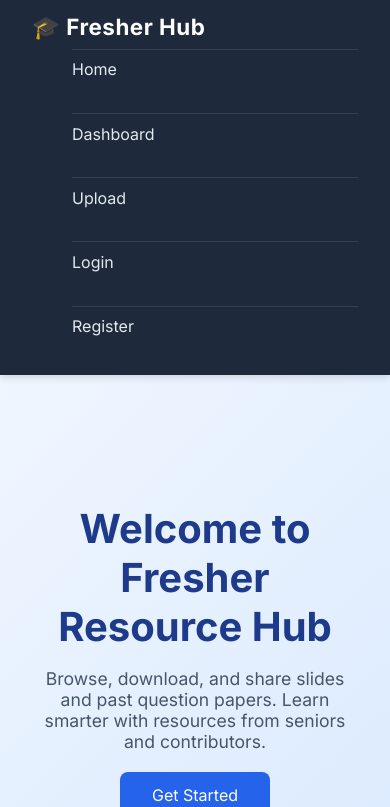
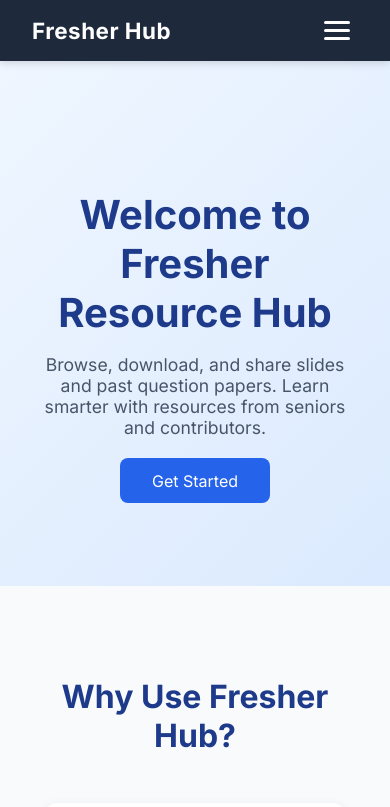
Before and after one commit to kehindeoloruntayo/Fresher-resource-Hub, a React (Vite) app: page / in a window 390 px wide. Shown: the top 807 px of the page. Built offline with nearby package versions, Linux system fonts and the light colour scheme.

Commit message:
hambuger

```diff
--- a/src/components/Nav.css
+++ b/src/components/Nav.css
@@ -11,7 +11,7 @@
   box-shadow: 0 2px 8px rgba(0, 0, 0, 0.15);
 }
 
-/* Logo Section */
+/* Logo */
 .nav-logo a {
   font-size: 1.4rem;
   font-weight: 700;
@@ -22,21 +22,25 @@
 }
 
 .nav-logo a:hover {
-  color: #3b82f6; /* blue accent */
+  color: #3b82f6;
 }
 
-/* Nav Links */
+/* Desktop Nav Links */
 .nav-links {
   list-style: none;
   display: flex;
-  gap: 1.5rem;
+  gap: 2rem;
+  margin: 0;
+  padding: 0;
+  transition: all 0.3s ease;
 }
 
 .nav-links li a {
   color: #e2e8f0;
   text-decoration: none;
   font-weight: 500;
-  transition: color 0.2s ease, transform 0.2s ease;
+  font-size: 1.05rem;
+  transition: color 0.3s ease, transform 0.2s ease;
 }
 
 .nav-links li a:hover {
@@ -44,27 +48,79 @@
   transform: scale(1.05);
 }
 
-/* Responsiveness */
+/* Hamburger Icon */
+.hamburger {
+  display: none;
+  flex-direction: column;
+  justify-content: center;
+  gap: 5px;
+  background: transparent;
+  border: none;
+  cursor: pointer;
+  padding: 8px;
+  z-index: 11;
+}
+
+.hamburger-line {
+  width: 26px;
+  height: 3px;
+  background-color: #fff;
+  border-radius: 3px;
+  transition: all 0.3s ease;
+}
+
+/* Hamburger → X Animation */
+.hamburger.active .hamburger-line:nth-child(1) {
+  transform: rotate(45deg) translate(6px, 6px);
+}
+
+.hamburger.active .hamburger-line:nth-child(2) {
+  opacity: 0;
+}
+
+.hamburger.active .hamburger-line:nth-child(3) {
+  transform: rotate(-45deg) translate(7px, -6px);
+}
+
+/* Mobile Styles */
 @media (max-width: 768px) {
-  .nav-container {
-    flex-direction: column;
-    align-items: flex-start;
+  .hamburger {
+    display: flex;
   }
 
   .nav-links {
+    position: fixed;
+    top: 0;
+    right: -100%;
+    height: 100vh;
+    width: 280px;
+    background-color: #1e293b;
     flex-direction: column;
-    width: 100%;
-    margin-top: 0.5rem;
+    align-items: center;
+    justify-content: center;
+    gap: 3rem;
+    box-shadow: -10px 0 30px rgba(0, 0, 0, 0.4);
+    transition: right 0.4s ease;
   }
 
-  .nav-links li {
-    width: 100%;
+  .nav-links.active {
+    right: 0;
   }
 
   .nav-links li a {
-    display: block;
-    width: 100%;
-    padding: 0.6rem 0;
-    border-top: 1px solid rgba(255, 255, 255, 0.1);
+    font-size: 1.4rem;
+    font-weight: 600;
+  }
+
+  /* Optional: Dark overlay when menu is open */
+  .nav-links.active::before {
+    content: "";
+    position: fixed;
+    top: 0;
+    left: 0;
+    width: 100vw;
+    height: 100vh;
+    background: rgba(0, 0, 0, 0.6);
+    z-index: -1;
   }
 }
--- a/src/components/Navbar.jsx
+++ b/src/components/Navbar.jsx
@@ -1,19 +1,41 @@
 import { Link } from "react-router-dom";
+import { useState } from "react";
 import "./Nav.css";
 
 function Navbar() {
+  const [isOpen, setIsOpen] = useState(false);
+
+  const toggleMenu = () => setIsOpen(!isOpen);
+  const closeMenu = () => setIsOpen(false);
+
   return (
     <nav className="nav-container">
+      {/* Logo */}
       <div className="nav-logo">
-        <Link to="/">🎓 Fresher Hub</Link>
+        <Link to="/" onClick={closeMenu}>
+          Fresher Hub
+        </Link>
       </div>
 
-      <ul className="nav-links">
-        <li><Link to="/">Home</Link></li>
-        <li><Link to="/dashboard">Dashboard</Link></li>
-        <li><Link to="/upload">Upload</Link></li>
-        <li><Link to="/login">Login</Link></li>
-        <li><Link to="/register">Register</Link></li>
+      {/* Hamburger Button - visible only on mobile */}
+      <button
+        className={`hamburger ${isOpen ? "active" : ""}`}
+        onClick={toggleMenu}
+        aria-label="Toggle menu"
+        aria-expanded={isOpen}
+      >
+        <span className="hamburger-line"></span>
+        <span className="hamburger-line"></span>
+        <span className="hamburger-line"></span>
+      </button>
+
+      {/* Navigation Links */}
+      <ul className={`nav-links ${isOpen ? "active" : ""}`}>
+        <li><Link to="/" onClick={closeMenu}>Home</Link></li>
+        <li><Link to="/dashboard" onClick={closeMenu}>Dashboard</Link></li>
+        <li><Link to="/upload" onClick={closeMenu}>Upload</Link></li>
+        <li><Link to="/login" onClick={closeMenu}>Login</Link></li>
+        <li><Link to="/register" onClick={closeMenu}>Register</Link></li>
       </ul>
     </nav>
   );
```
Also changed, not shown: 1 other file (tests, documents, lock files or other folders).
